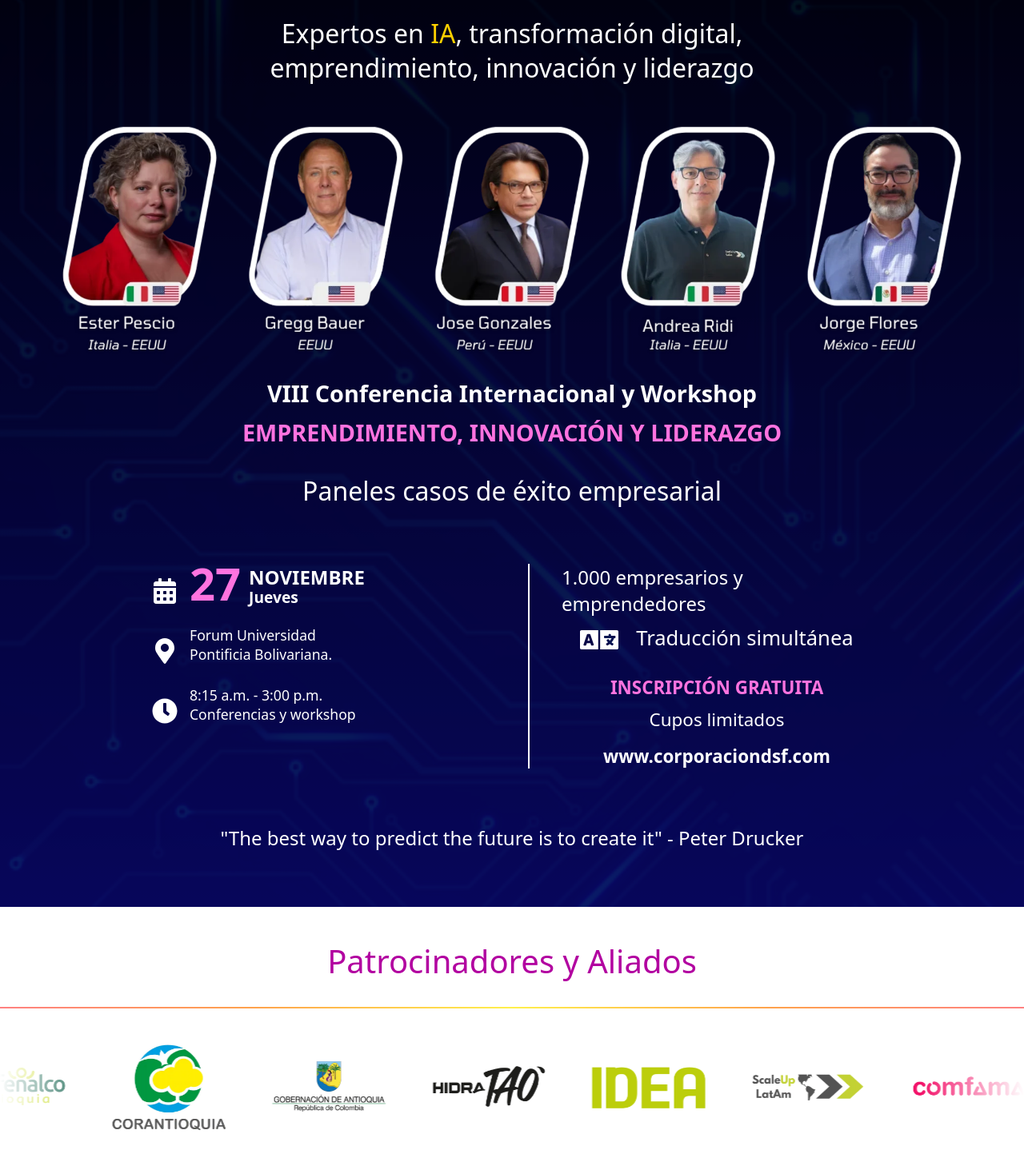
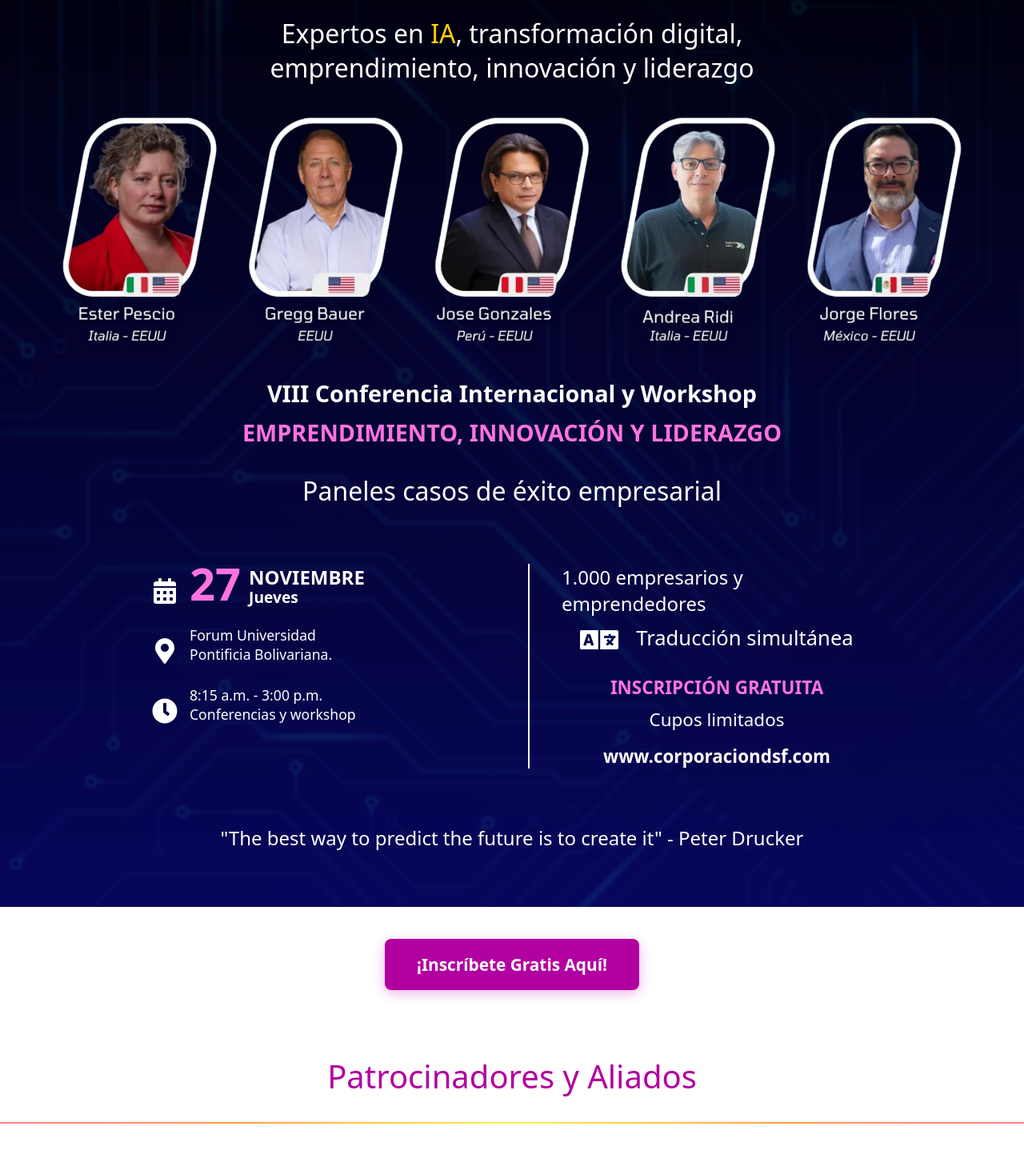
Before and after one commit to henryaf0519/corporacion, a React (Vite) app: page / in a window 1280 px wide. Shown: the part 300-1748 px from the top of the page at 80% size. Built offline with nearby package versions, Linux system fonts and the light colour scheme.

Commit message:
Refactor code structure for improved readability and maintainability

```diff
--- a/index.html
+++ b/index.html
@@ -2,7 +2,7 @@
 <html lang="en">
   <head>
     <meta charset="UTF-8" />
-    <link rel="icon" type="image/svg+xml" href="/vite.svg" />
+    <link rel="icon" type="image/png" href="/assets/icon.png" />
     <meta name="viewport" content="width=device-width, initial-scale=1.0" />
     <title>corporacion</title>
   </head>
--- a/package.json
+++ b/package.json
@@ -13,6 +13,7 @@
     "@aws-sdk/client-dynamodb": "^3.922.0",
     "@aws-sdk/credential-provider-cognito-identity": "^3.922.0",
     "@aws-sdk/util-dynamodb": "^3.922.0",
+    "motion": "^12.23.24",
     "react": "^19.1.1",
     "react-dom": "^19.1.1",
     "react-icons": "^5.5.0",
--- a/src/App.jsx
+++ b/src/App.jsx
@@ -1,19 +1,37 @@
-import React from "react";
-import "./App.css"; // 1. Importamos el CSS
+import React, { useEffect, useRef } from "react";
+import "./App.css"; // (No olvides que este archivo existe)
 import {
   FaCalendarAlt,
   FaMapMarkerAlt,
   FaClock,
   FaLanguage,
 } from "react-icons/fa";
+import { animate } from "motion";
 
-// 2. Importamos la imagen de los ponentes
+// 1. Importamos Link
+import { Link } from "react-router-dom";
+
 import speakersImage from "./assets/speakers.webp";
 import BiosPonentes from "./components/BiosPonentes";
 import Sponsors from "./components/Sponsors";
 
+function App() {
+  const speakersRef = useRef(null);
 
-function App() {
+  useEffect(() => {
+    if (speakersRef.current) {
+      animate(
+        speakersRef.current,
+        { y: [0, -12, 0] },
+        {
+          duration: 4,
+          repeat: Infinity,
+          ease: "easeInOut",
+        }
+      );
+    }
+  }, []);
+
   return (
     <>
       <div className="flyer-container">
@@ -31,18 +49,15 @@ function App() {
           </p>
         </section>
 
-      {/* --- SECCIÓN DE PONENTES (CORREGIDA) --- */}
+        {/* --- SECCIÓN DE PONENTES --- */}
         <section className="speakers-section">
-        {/* 1. El contenedor de la imagen */}
-        <div className="all-speakers-photo-container">
-          {/* 3. Usamos la variable importada */}
+          <div ref={speakersRef} className="all-speakers-photo-container">
             <img src={speakersImage} alt="Ponentes del evento" />
           </div>
         </section>
 
         {/* --- TÍTULO DEL EVENTO --- */}
         <section className="event-title">
-        {/* ... (el resto de tu código JSX va aquí, está perfecto) ... */}
           <h2>VIII Conferencia Internacional y Workshop</h2>
           <h2 className="text-highlight">
             EMPRENDIMIENTO, INNOVACIÓN Y LIDERAZGO
@@ -53,7 +68,7 @@ function App() {
         {/* --- DETALLES DEL EVENTO (2 COLUMNAS) --- */}
         <section className="details-section">
           <div className="details-grid">
-          {/* --- Columna Izquierda --- */}
+            {/* ... (Columna Izquierda) ... */}
             <div className="details-left">
               <div className="detail-item mb50">
                 <FaCalendarAlt className="detail-icon" />
@@ -88,10 +103,9 @@ function App() {
               </div>
             </div>
 
-          {/* --- Columna Derecha --- */}
+            {/* ... (Columna Derecha) ... */}
             <div className="details-right">
               <div className="detail-item">
-              {/* Este no lleva ícono, como en la imagen */}
                 <div className="detail-text dfau full-width ">
                   <p className="fs2">1.000 empresarios y emprendedores</p>
                 </div>
@@ -105,27 +119,42 @@ function App() {
               </div>
 
               <div className="detail-contact">
-
                 <p className="text-highlight large-text">
                   INSCRIPCIÓN GRATUITA
                 </p>
                 <p className="m10">Cupos limitados</p>
                 <p className="website">www.corporaciondsf.com</p>
-
               </div>
             </div>
           </div>
         </section>
+
+        {/* --- Footer del Flyer --- */}
         <footer className="flyer-footer">
           <p className="quote">
             "The best way to predict the future is to create it" - Peter Drucker
           </p>
         </footer>
       </div>
+      {/* --- FIN DE .flyer-container --- */}
+
+      {/* 2. PRIMER BOTÓN (Después del flyer) */}
+      <div className="cta-button-container">
+        <Link to="/inscripcion" className="cta-button">
+          ¡Inscríbete Gratis Aquí!
+        </Link>
+      </div>
+
       <Sponsors />
       <BiosPonentes />
+
+      {/* 3. SEGUNDO BOTÓN (Después de las bios) */}
+      <div className="cta-button-container">
+        <Link to="/inscripcion" className="cta-button">
+          ¡Inscríbete Gratis Aquí!
+        </Link>
+      </div>
     </>
-
   );
 }
 
--- a/src/components/PonenteBio.jsx
+++ b/src/components/PonenteBio.jsx
@@ -1,24 +1,47 @@
-import React from 'react';
+import React, { useRef, useEffect } from 'react'; // 1. Importamos hooks de React
+import { animate, inView } from "motion";         // 2. Importamos 'animate' e 'inView' de motion
 
 // Un componente reutilizable para mostrar la bio de cada ponente
 function PonenteBio({ nombre, titulo, descripcion, imagen }) {
-  console.log(imagen);
+
+  // 3. Creamos una referencia para este componente
+  const bioRef = useRef(null);
+
+  // 4. Configuramos la animación
+  useEffect(() => {
+    const element = bioRef.current;
+
+    // 5. Estado inicial (invisible y movido hacia abajo)
+    element.style.opacity = 0;
+    element.style.transform = "translateY(50px)";
+
+    // 6. Usamos inView para vigilar ESTE elemento
+    inView(element, () => {
+      // 7. Cuando entre en pantalla, lo animamos
+      animate(
+        element,
+        { opacity: 1, transform: "translateY(0)" },
+        { duration: 0.8, ease: "easeOut" }
+      );
+    }, {
+      // Opcional: que se dispare cuando un 25% del card sea visible
+      amount: 0.25
+    });
+
+  }, []); // Se ejecuta solo una vez
+
   return (
-    <div className="ponente-bio">
-      {/* Esta imagen usará 'float: left' desde el CSS
-        para que el texto fluya a su alrededor.
-      */}
+    // 8. Adjuntamos la referencia al div principal
+    <div className="ponente-bio" ref={bioRef}>
       <img
         src={imagen}
         alt={`Foto de ${nombre}`}
         className="ponente-imagen"
       />
 
-      {/* El texto (h2, h3, p) fluirá automáticamente a la derecha de la imagen */}
       <h2>{nombre}</h2>
       <h3>{titulo}</h3>
 
-      {/* Mapeamos cada párrafo de la descripción */}
       {descripcion.map((parrafo, index) => (
         <p key={index}>{parrafo}</p>
       ))}
--- a/src/index.css
+++ b/src/index.css
@@ -538,10 +538,7 @@ body {
   will-change: transform;
 }
 
-/* Pausa la animación al pasar el mouse */
-.sponsors-track:hover {
-  animation-play-state: paused;
-}
+
 
 .sponsor-slide {
   width: 200px; /* Ancho fijo para cada logo */
@@ -584,3 +581,58 @@ body {
     height: 115px;
   }
 }
+
+
+/*=========================================
+--- ESTILOS PARA BOTÓN CTA (INSCRIBIRSE) ---
+=========================================
+*/
+
+.cta-button-container {
+  /* Le ponemos fondo blanco porque esta sección
+     está entre el flyer y los sponsors (que es oscuro)
+     y entre las bios y el footer. */
+  background-color: #ffffff;
+  text-align: center;
+  padding: 40px 20px;
+}
+
+.cta-button {
+  display: inline-block;
+  padding: 18px 40px;
+  background-color: #B200A0; /* Color acento del formulario */
+  color: #ffffff;
+  font-size: 1.3rem;
+  font-weight: bold;
+  text-decoration: none;
+  border-radius: 8px;
+  box-shadow: 0 4px 15px rgba(178, 0, 160, 0.3);
+  transition: all 0.3s ease;
+  cursor: pointer;
+}
+
+.cta-button:hover {
+  background-color: #8e007e; /* Un poco más oscuro */
+  transform: translateY(-3px);
+  box-shadow: 0 6px 20px rgba(178, 0, 160, 0.4);
+}
+
+/* Para el segundo botón, quitamos el padding superior
+   así no queda tan separado de las bios */
+.cta-button-container:last-of-type {
+  padding-top: 0;
+}
+
+
+@media (max-width: 768px) {
+  .cta-button-container {
+    padding: 30px 20px;
+  }
+  .cta-button {
+    font-size: 1.15rem;
+    padding: 16px 30px;
+  }
+  .cta-button-container:last-of-type {
+    padding-top: 0;
+  }
+}
```
Also changed, not shown: src/assets/icon.png (added), 1 other file (tests, documents, lock files or other folders). Lines whose indentation alone changed are shown as unchanged.
